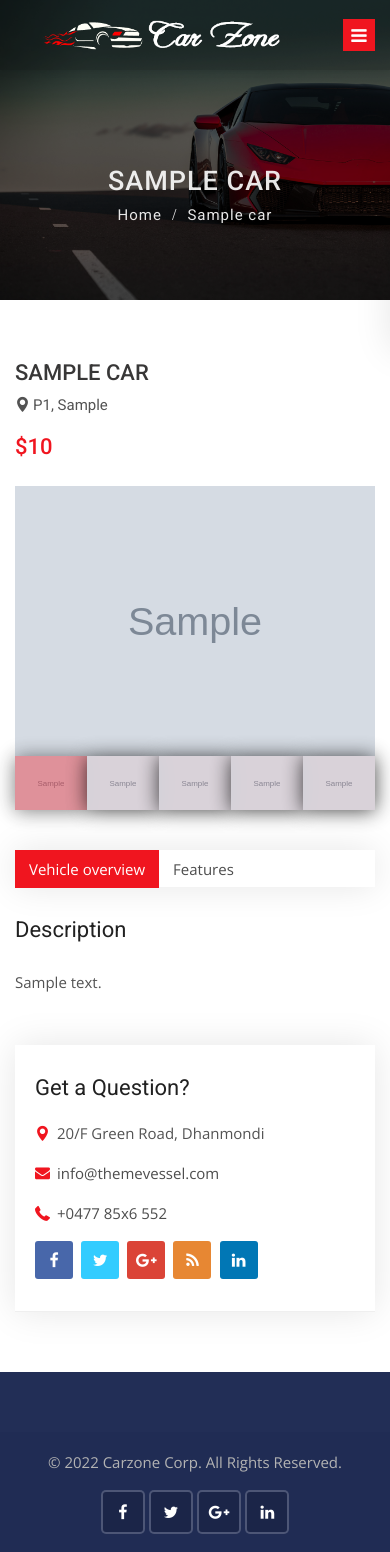
After one commit to nepalimohan/Carzone-project-redone, a Django app: page /cars/1 in a window 390 px wide. The commit adds this page. Run offline with Django 4.2, Linux system fonts and the light colour scheme; tables that the repository leaves empty hold one stand-in row (values such as "Sample post"); grey boxes marked "Sample" are stand-in pictures; parts of the project's set-up code (start-up, migrations or seed data) failed here and were passed over; some libraries are stand-ins or nearby versions.

Commit message:
Single page cars completed

```diff
--- a/cars/urls.py
+++ b/cars/urls.py
@@ -1,6 +1,8 @@
+from unicodedata import name
 from django.urls import path
 from . import views
 
 urlpatterns = [
-    path('', views.cars, name='cars')
+    path('', views.cars, name='cars'),
+    path('<int:id>', views.car_details, name="car_details"),
 ]
--- a/cars/views.py
+++ b/cars/views.py
@@ -1,6 +1,13 @@
-from django.shortcuts import render
+from django.shortcuts import get_object_or_404, render
 from .models import Car
 
 # Create your views here.
 def cars(request):
     return render(request, 'cars/cars.html')
+
+def car_details(request, id):
+    single_car = get_object_or_404(Car, pk=id)
+    data = {
+        'single_car':single_car,
+    }
+    return render(request, 'cars/car_details.html', data)
--- /dev/null
+++ b/templates/cars/car_details.html
@@ -0,0 +1,311 @@
+{% extends 'base.html' %}
+{% load static %}
+{% load humanize %}
+{% block content %}
+
+<!-- Sub banner start -->
+<div class="sub-banner overview-bgi">
+    <div class="container breadcrumb-area">
+        <div class="breadcrumb-areas">
+            <h1>{{single_car.car_title}}</h1>
+            <ul class="breadcrumbs">
+                <li><a href="index.html">Home</a></li>
+                <li class="active">{{single_car.car_title}}</li>
+            </ul>
+        </div>
+    </div>
+</div>
+<!-- Sub Banner end -->
+
+<!-- Car details page start -->
+<div class="car-details-page content-area-6">
+    <div class="container">
+        <div class="row">
+            <div class="col-lg-8 col-md-12 col-xs-12">
+                <div class="car-details-section">
+                    <!-- Heading start -->
+                    <div class="heading-car clearfix">
+                        <div class="pull-left">
+                            <h3>{{single_car.car_title}}</h3>
+                            <h6>
+                                <i class="flaticon-pin"></i>{{single_car.state}}, {{single_car.city}}
+                            </h6>
+                        </div>
+                        <div class="pull-right">
+                            <h3><span>${{single_car.price | intcomma}}</span></h3>
+                        </div>
+                    </div>
+                    <div id="carDetailsSlider" class="carousel car-details-sliders slide mb-40">
+                        <!-- main slider carousel items -->
+                        <div class="carousel-inner">
+                            <div class="active item carousel-item" data-slide-number="0">
+                                <img src="{{single_car.car_photo.url}}" class="img-fluid" alt="slider-car">
+                            </div>
+                            {% if single_car.car_photo1 %}
+                            <div class="item carousel-item" data-slide-number="1">
+                                <img src="{{single_car.car_photo1.url}}" class="img-fluid" alt="slider-car">
+                            </div>
+                            {% endif %}
+                            {% if single_car.car_photo2 %}
+                            <div class="item carousel-item" data-slide-number="2">
+                                <img src="{{single_car.car_photo2.url}}" class="img-fluid" alt="slider-car">
+                            </div>
+                            {% endif %}
+                            {% if single_car.car_photo3 %}
+                            <div class="item carousel-item" data-slide-number="4">
+                                <img src="{{single_car.car_photo3.url}}" class="img-fluid" alt="slider-car">
+                            </div>
+                            {% endif %}
+                            {% if single_car.car_photo4 %}
+                            <div class="item carousel-item" data-slide-number="5">
+                                <img src="{{single_car.car_photo4.url}}" class="img-fluid" alt="slider-car">
+                            </div>
+                            {% endif %}
+                        </div>
+                        <!-- main slider carousel nav controls -->
+                        <div class="carousel-indicators-section clearfix">
+                            <ul class="carousel-indicators car-properties list-inline nav nav-justified">
+                                <li class="list-inline-item active">
+                                    <a id="carousel-selector-0" class="selected" data-slide-to="0" data-target="#carDetailsSlider">
+                                        <img src="{{single_car.car_photo.url}}" class="img-fluid" alt="small-car">
+                                    </a>
+                                </li>
+                                {% if single_car.car_photo1 %}
+                                <li class="list-inline-item">
+                                    <a id="carousel-selector-1" data-slide-to="1" data-target="#carDetailsSlider">
+                                        <img src="{{single_car.car_photo1.url}}" class="img-fluid" alt="small-car">
+                                    </a>
+                                </li>
+                                {% endif %}
+                                {% if single_car.car_photo2 %}
+                                <li class="list-inline-item">
+                                    <a id="carousel-selector-2" data-slide-to="2" data-target="#carDetailsSlider">
+                                        <img src="{{single_car.car_photo2.url}}" class="img-fluid" alt="small-car">
+                                    </a>
+                                </li>
+                                {% endif %}
+                                {% if single_car.car_photo3 %}
+                                <li class="list-inline-item">
+                                    <a id="carousel-selector-3" data-slide-to="3" data-target="#carDetailsSlider">
+                                        <img src="{{single_car.car_photo3.url}}" class="img-fluid" alt="small-car">
+                                    </a>
+                                </li>
+                                {% endif %}
+                                {% if single_car.car_photo4 %}
+                                <li class="list-inline-item">
+                                    <a id="carousel-selector-4" data-slide-to="4" data-target="#carDetailsSlider">
+                                        <img src="{{single_car.car_photo4.url}}" class="img-fluid" alt="small-car">
+                                    </a>
+                                </li>
+                                {% endif %}
+                            </ul>
+                        </div>
+                    </div>
+
+                    <!-- Tabbing box start -->
+                    <div class="tabbing tabbing-box mb-40">
+                        <ul class="nav nav-tabs" id="carTab" role="tablist">
+                            <li class="nav-item">
+                                <a class="nav-link active show" id="one-tab" data-toggle="tab" href="#one" role="tab" aria-controls="one" aria-selected="false">Vehicle overview</a>
+                            </li>
+                            <li class="nav-item">
+                                <a class="nav-link" id="two-tab" data-toggle="tab" href="#two" role="tab" aria-controls="two" aria-selected="false">Features</a>
+                            </li>
+                        </ul>
+                        <div class="tab-content" id="carTabContent">
+                            <div class="tab-pane fade active show" id="one" role="tabpanel" aria-labelledby="one-tab">
+                                <div class="car-description mb-50">
+                                    <h3 class="heading-2">
+                                        Description
+                                    </h3>
+                                    <p>
+                                    {{single_car.description | safe}}
+                                    </p>
+                                </div>
+                            </div>
+                            <div class="tab-pane fade" id="two" role="tabpanel" aria-labelledby="two-tab">
+                                <div class="features-info mb-50">
+                                    <h3 class="heading-2">Features</h3>
+                                    <div class="row">
+                                        <div class="col-lg-4 col-md-4 col-sm-4 col-xs-12">
+                                            <ul>
+                                                <li>
+                                                    {{single_car.features}}
+                                                </li>
+                                            </ul>
+                                        </div>
+                                    </div>
+                                </div>
+                            </div>
+
+                        </div>
+                    </div>
+
+
+                </div>
+            </div>
+            <div class="col-lg-4 col-md-12">
+                <div class="sidebar-right">
+                    <!-- Advanced search start -->
+                    <div class="widget advanced-search d-none-992">
+                        <button class="btn btn-outline-danger bomd btn-block btn-lg" data-toggle="modal" data-target="#inquiryModal">Send message</button>
+
+
+                        <br>
+                        <h3 class="sidebar-title">Refine Your Search</h3>
+                        <ul>
+                            <li>
+                                <span>Color:</span>{{single_car.color}}
+                            </li>
+                            <li>
+                                <span>Model:</span>{{single_car.model}}
+                            </li>
+                            <li>
+                                <span>Year:</span>{{single_car.year}}
+                            </li>
+                            <li>
+                                <span>Condition:</span>{{single_car.condition}}
+                            </li>
+                            <li>
+                                <span>Body Style:</span>{{single_car.body_style}}
+                            </li>
+                            <li>
+                                <span>Engine:</span>{{single_car.engine}}
+                            </li>
+                            <li>
+                                <span>Transmission:</span>{{single_car.transmission}}
+                            </li>
+                            <li>
+                                <span>Interior:</span>{{single_car.interior}}
+                            </li>
+                            <li>
+                                <span>Miles :</span>{{single_car.miles | intcomma}}
+                            </li>
+                            <li>
+                                <span>Doors:</span>{{single_car.doors}}
+                            </li>
+                            <li>
+                                <span>Passengers:</span>{{single_car.passengers}}
+                            </li>
+                            <li>
+                                <span>Vin No.:</span>{{single_car.vin_no}}
+                            </li>
+                            <li>
+                                <span>Mileage:</span>{{single_car.milage}}
+                            </li>
+
+                            <li>
+                                <span>Fuel_type:</span>{{single_car.fuel_type}}
+                            </li>
+                            <li>
+                                <span>Owners:</span>{{single_car.no_of_owners}}
+                            </li>
+                        </ul>
+                    </div>
+
+                    <!-- Inquiry Modal -->
+                    <div class="modal fade" id="inquiryModal" role="dialog">
+                      <div class="modal-dialog">
+                        <div class="modal-content">
+                          <div class="contact-dealer modal-header">
+                            <!-- <h5 class="modal-title" id="inquiryModalLabel">Contact Dealer</h5> -->
+                            <img src="img/logos/logo-black-white.png">
+                            <button type="button" class="close" data-dismiss="modal">
+                              <span>&times;</span>
+                            </button>
+                          </div>
+                          <div class="modal-body">
+                            <form action="#">
+                                <div class="form-group">
+                                  <label for="name" class="col-form-label">Hello, My Name is</label>
+                                  <div class="row">
+                                    <div class="col">
+                                      <input type="text" name="first_name" class="form-control" placeholder="First Name" required>
+                                    </div>
+                                    <div class="col">
+                                      <input type="text" name="last_name" class="form-control" placeholder="Last Name" required>
+                                    </div>
+                                  </div>
+                                </div>
+                                  <div class="form-group">
+                                      <select class="form-control" id="sel1" name="customer_need">
+                                        <option value="I'm interested in this">I'm interested in this</option>
+                                        <option value="I'd like to know your best price for this">I'd like to know your best price for this</option>
+                                        <option value="I'd like to test drive this">I'd like to test drive this</option>
+                                        <option value="I'd like a history report for this">I'd like a history report for this</option>
+                                      </select>
+                                    </div>
+
+                                <div class="form-group">
+                                  <input type="text" name="car_title" class="form-control" value="LAMBORGHINI HURACÁN." readonly>
+                                </div>
+
+                                <div class="form-group">
+                                  <label for="name" class="col-form-label">I live in</label>
+                                  <div class="row">
+                                    <div class="col">
+                                      <input type="text" name="city" class="form-control" placeholder="City" required>
+                                    </div>
+                                    <div class="col">
+                                      <input type="text" name="state" class="form-control" placeholder="State" required>
+                                    </div>
+                                  </div>
+                                </div>
+
+                                <div class="form-group">
+                                  <div class="row">
+                                    <div class="col">
+                                        <label for="name" class="col-form-label">You can reach me by email at</label>
+                                      <input type="email" name="email" class="form-control" placeholder="Email Address" required>
+                                    </div>
+                                    <div class="col">
+                                        <label for="phone" class="col-form-label">or by phone at</label>
+                                      <input type="text" name="phone" placeholder="Phone Number (optional)" class="form-control">
+                                    </div>
+                                  </div>
+                                </div>
+
+                                <div class="form-group">
+                                  <label for="message" class="col-form-label">Add comments</label>
+                                  <textarea name="message" class="form-control" placeholder="Enter your message here (optional)"></textarea>
+                                </div>
+                                <hr>
+                                <input type="submit" value="Send" class="btn btn-block btn-danger">
+                            </form>
+                          </div>
+                        </div>
+                      </div>
+                    </div>
+                    <!-- Question start -->
+                    <div class="widget question">
+                        <h5 class="sidebar-title">Get a Question?</h5>
+                        <ul class="contact-info">
+                            <li>
+                                <i class="flaticon-pin"></i>20/F Green Road, Dhanmondi
+                            </li>
+                            <li>
+                                <i class="flaticon-mail"></i><a href="mailto:info@themevessel.com">info@themevessel.com</a>
+                            </li>
+                            <li>
+                                <i class="flaticon-phone"></i><a href="tel:+0477-85x6-552">+0477 85x6 552</a>
+                            </li>
+                        </ul>
+                        <div class="social-list clearfix">
+                            <ul>
+                                <li><a href="#" class="facebook-bg"><i class="fa fa-facebook"></i></a></li>
+                                <li><a href="#" class="twitter-bg"><i class="fa fa-twitter"></i></a></li>
+                                <li><a href="#" class="google-bg"><i class="fa fa-google-plus"></i></a></li>
+                                <li><a href="#" class="rss-bg"><i class="fa fa-rss"></i></a></li>
+                                <li><a href="#" class="linkedin-bg"><i class="fa fa-linkedin"></i></a></li>
+                            </ul>
+                        </div>
+                    </div>
+
+                </div>
+            </div>
+        </div>
+    </div>
+</div>
+<!-- Properties details page end -->
+
+{% endblock %}
```
Also changed, not shown: templates/pages/home.html (+9 -9 lines).
